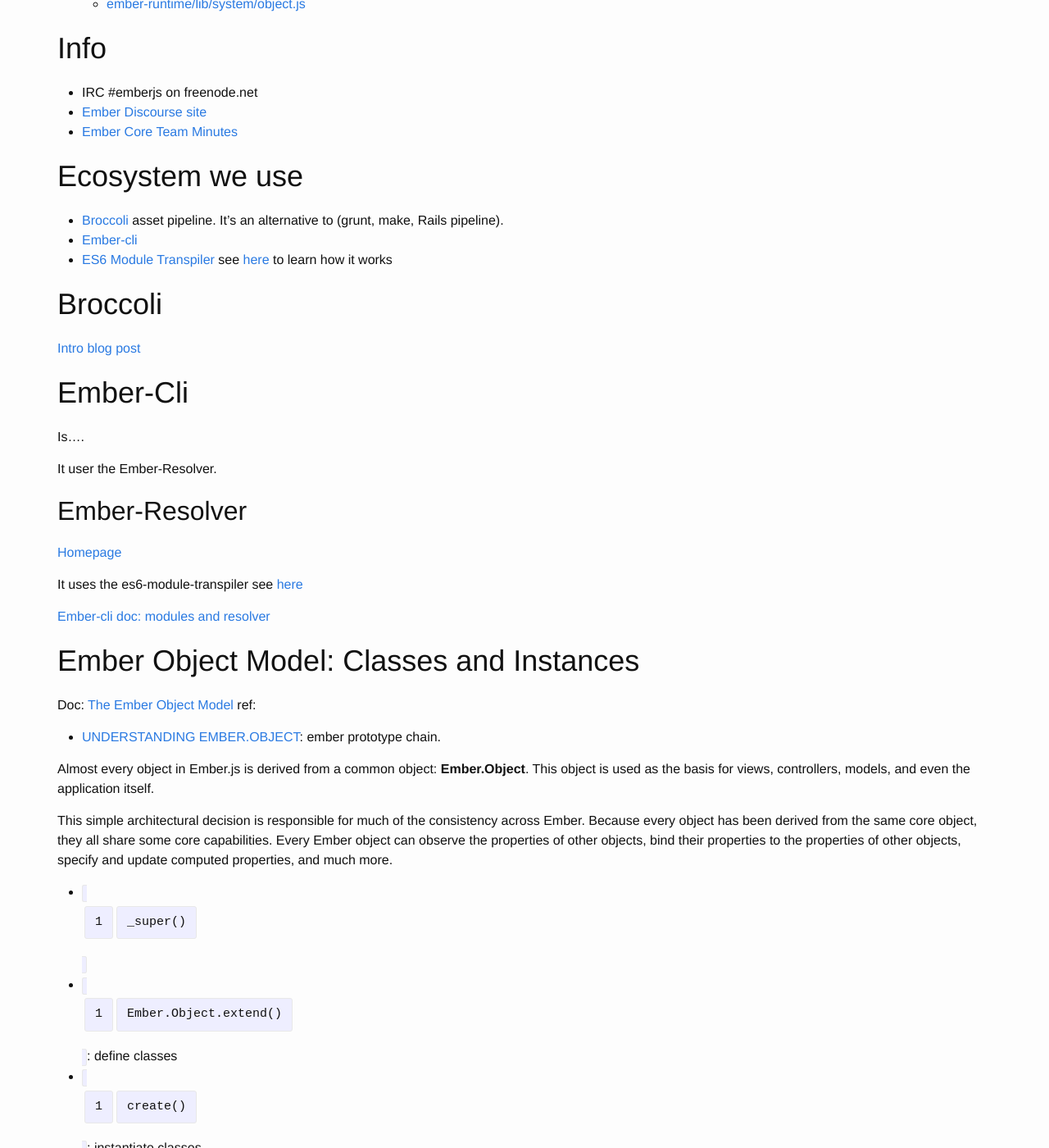
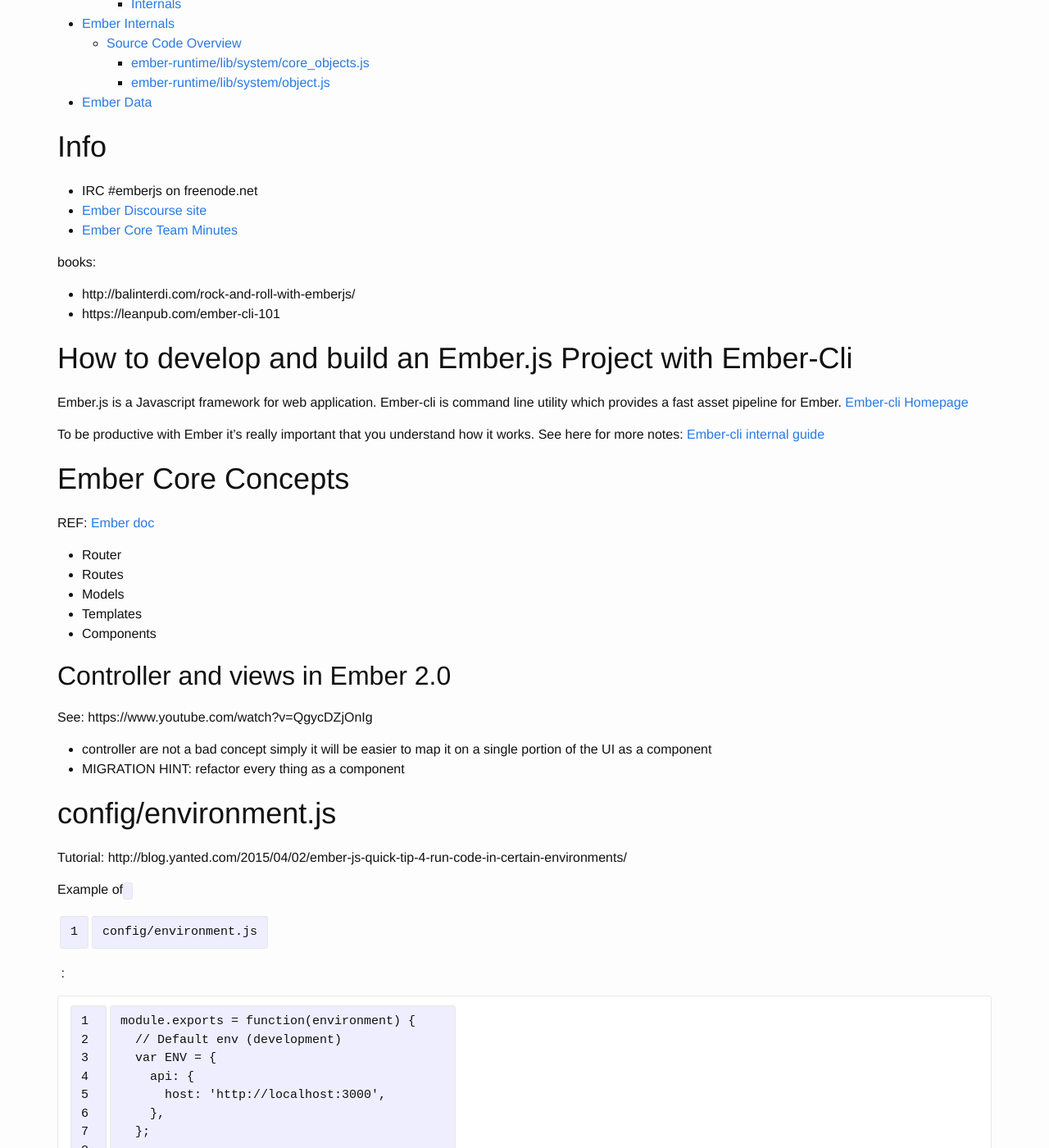
Before and after one commit to breezeight/nicola_blog, a Jekyll site: the page built from _guides/emberjs.markdown, in a window 1280 px wide and 1400 px high, scrolled down 516 px. Shown: the whole window at 82% size. Built offline with Jekyll 4.4.1, drawn with Linux system fonts in a browser that asks for light colours; some of the changed text lies outside the part shown.

Commit message:
Ember guide updated

```diff
--- a/_guides/emberjs.markdown
+++ b/_guides/emberjs.markdown
@@ -18,18 +18,92 @@
 * [Ember Discourse site](http://discuss.emberjs.com/)
 * [Ember Core Team Minutes](http://emberjs.com/blog/tags/core-team-meeting-minutes.html)
 
-# Ecosystem we use
+books:
 
-* [Broccoli](https://github.com/joliss/broccoli) asset pipeline. It's an
-alternative to (grunt, make, Rails pipeline).
-* [Ember-cli](http://www.ember-cli.com/)
-* [ES6 Module Transpiler](https://github.com/esnext/es6-module-transpiler) see [here](http://eviltrout.com/2014/05/03/getting-started-with-es6.html) to learn how it works
+* http://balinterdi.com/rock-and-roll-with-emberjs/
+* https://leanpub.com/ember-cli-101
+
+# How to develop and build an Ember.js Project with Ember-Cli
+
+Ember.js is a Javascript framework for web application.
+Ember-cli is command line utility which provides a fast asset pipeline
+for Ember. [Ember-cli Homepage](http://www.ember-cli.com/)
+
+To be productive with Ember it's really important that you understand
+how it works. See here for more notes: [Ember-cli internal
+guide]({{site.url}}/guides/ember_cli.html)
+
+
+# Ember Core Concepts
+
+REF: [Ember doc](http://guides.emberjs.com/v1.11.0/concepts/core-concepts/)
+
+* Router
+* Routes
+* Models
+* Templates
+* Components
+
+## Controller and views in Ember 2.0
+
+See: https://www.youtube.com/watch?v=QgycDZjOnIg
+
+* controller are not a bad concept simply it will be easier to map it on a single portion of the UI as a component
+* MIGRATION HINT: refactor every thing as a component
+
+# config/environment.js
+
+Tutorial: http://blog.yanted.com/2015/04/02/ember-js-quick-tip-4-run-code-in-certain-environments/
+
+
+Example of `config/environment.js` :
+
+~~~
+module.exports = function(environment) {
+  // Default env (development)
+  var ENV = {
+    api: {
+      host: 'http://localhost:3000',
+    },
+  };
+
+  if (environment === 'production') {
+    ENV.api.host = 'http://www.example.com';
+  }
+};
+~~~
+
+You could access the config by importing it everywhere in your app, from routes to controllers to functions in your lib  folder: `import config from '../config/environment';`
+
+Bay default the `app.js` import environment:
+
+~~~
+import Ember from 'ember';
+import Resolver from 'ember/resolver';
+import loadInitializers from 'ember/load-initializers';
+import config from './config/environment';
+~~~
+
+environment.js uses the `module.exports` syntax
+
+## HOWTO include code based on the environment
+
+how would you add certain code to your application depending on the environment?
+Using `in-repo-addon`
+
+TODO: see here
+
+~~~
++  "ember-addon": {
++    "paths": [
++      "lib/errortracking"
++    ]
+~~~
 
 # Broccoli
 
 [Intro blog post](http://www.solitr.com/blog/2014/02/broccoli-first-release)
 
-# Ember-Cli
 Is....
 
 It user the Ember-Resolver.
@@ -141,6 +212,27 @@
 
 * **ember-metal/lib/core.js** Define the Ember namespace. A lot of init staff are performed here.
 
+## Source Code Overview
+
+Ember.js consists of several packages including the most relevant ones:
+
+* ember-metal
+* ember-runtime
+* ember-views
+* ember-handlebars
+* ember-routing
+
+* Metal package: consists of several foundation technologies: observers, bindings, computed properties, and a run loop.
+
+* Runtime package:  provides the Ember object system along with a handful of useful classes. The object system is built with many of the foundational technologies implemented in metal, but exposes them in a much cleaner way to the application developer.
+
+* Ember-views package: is pretty self-explanatory, it's the Ember view system built on top of the runtime. On top of that, is the ember-handlebars package which depends on ember-views to provide auto-updating templates on top of the Handlebars templating system.
+
+* Ember-routing package: provides the system responsible for maintaining the application structure and state. It allows to connect the views to specific parts of your app as well as transitioning between states. For more details see the Router code source
+
+
+
+
 ### ember-runtime/lib/system/core_objects.js
 
 * function makeCtor() // ritorna Class
@@ -148,3 +240,10 @@
 * CoreObject.PrototypeMixin = Mixin.create(...)
 
 ### ember-runtime/lib/system/object.js
+
+#Ember Data
+
+http://emberjs.com/guides/models/
+http://www.toptal.com/emberjs/a-thorough-guide-to-ember-data
+
+Application's controllers and routes have access to this shared store.
```
Also changed, not shown: other parts of _guides/emberjs.markdown (+1 -4 lines).
